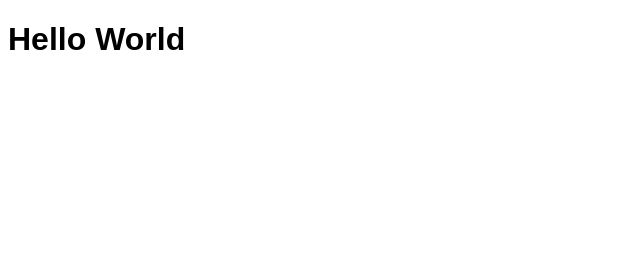
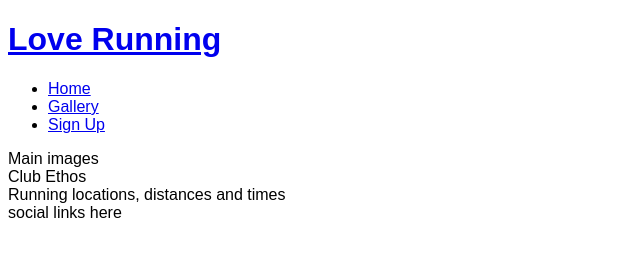
Before and after one commit to TNolan01/Portfolio1, a plain HTML site: page index.html in a window 1280 px wide. Shown: the whole page, without its empty margins (0-640 px from the left). Drawn offline with Linux system fonts and the light colour scheme.

Commit message:
Add basic header

```diff
--- a/index.html
+++ b/index.html
@@ -11,6 +11,35 @@
     <title>Love Running</title>
 </head>
 <body>
-    <h1>Hello World</h1>
+    <header>
+        <a href="index.html">
+            <h1>Love Running</h1>
+        </a>
+        <nav>
+            <ul><li>
+                <a href="index.html">Home</a>
+            </li>
+            <li>
+                <a href="#">Gallery</a>
+            </li>
+            <li>
+                <a href="#">Sign Up</a>
+            </li>
+            </ul>
+        </nav>
+    </header>
+    <section>
+        Main images
+    </section>
+    <section>
+        Club Ethos
+    </section>
+    <section>
+        Running locations, distances and times
+    </section>
+
+<footer>
+    social links here
+</footer>
 </body>
 </html>
```
